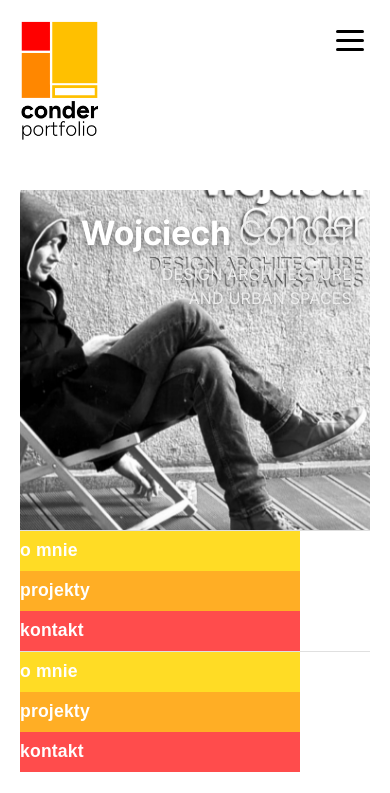
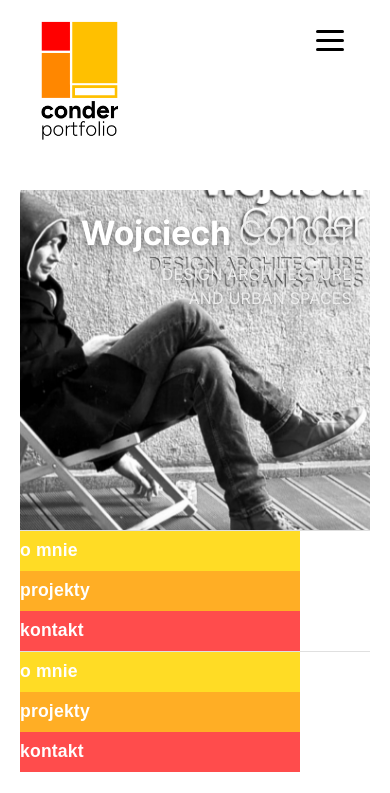
Before and after one commit to mud-skipper/conder-portfolio, a plain HTML site: page index.html in a window 390 px wide. Shown: the top 793 px of the page. Drawn offline with Linux system fonts and the light colour scheme.

Commit message:
🎯 Poprawka: logo i menu hamburger odsunięte od krawędzi ramki o 20px

```diff
--- a/style.css
+++ b/style.css
@@ -137,7 +137,7 @@ body {
 .logo-block {
     display: flex;
     align-items: flex-start; /* Logo na górze */
-    margin-left: 0; /* Logo przy lewej krawędzi ramki */
+    margin-left: 20px; /* Logo odsunięte od lewej krawędzi ramki o 20px */
 }
 
 .logo-img {
@@ -178,7 +178,7 @@ body {
     border: none;
     cursor: pointer;
     z-index: 101;
-    margin-right: 0; /* Menu przy prawej krawędzi ramki */
+    margin-right: 20px; /* Menu odsunięte od prawej krawędzi ramki o 20px */
 }
 
 .hamburger span {
```
